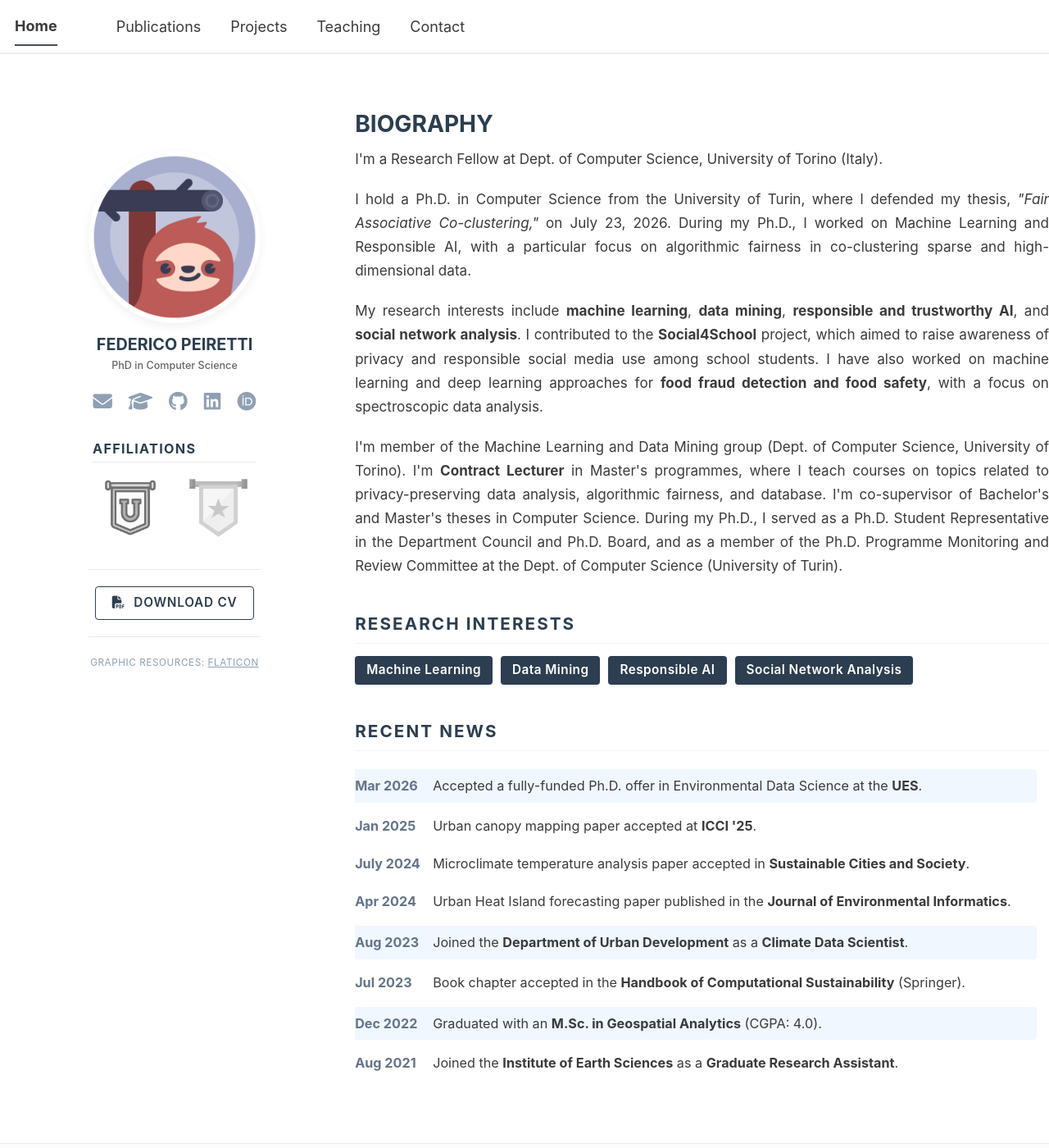
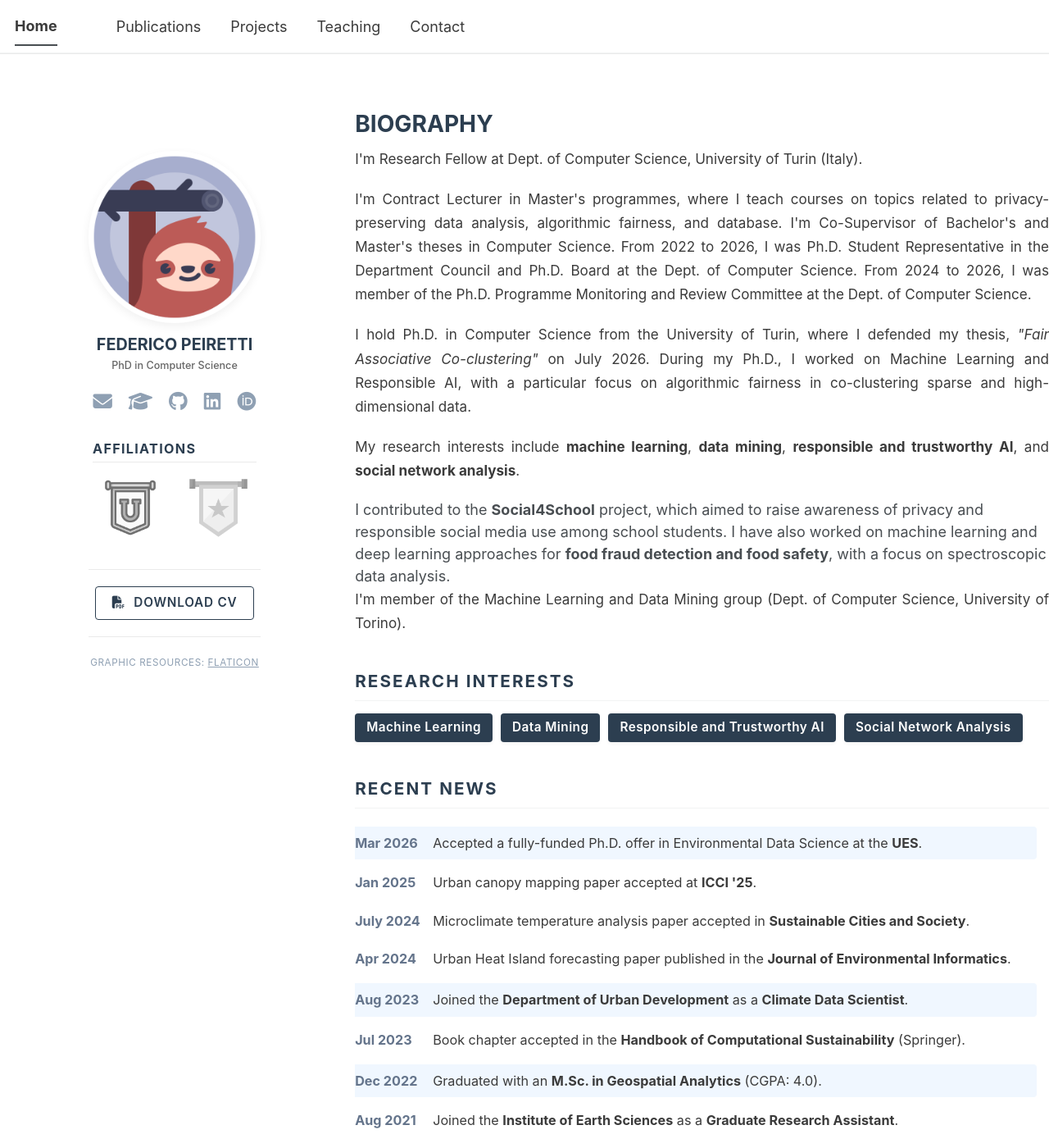
Before and after one commit to federicopeiretti/federicopeiretti.github.io, a Jekyll site: the page built from _pages/about.md, in a window 1280 px wide and 1400 px high. Shown: the whole window at 82% size. Built offline with Jekyll 4.4.1, drawn with Linux system fonts in a browser that asks for light colours; a script bundle is joined from its source files by our own code; library files that are not in the unit come from our copies.

Commit message:
update short bio

```diff
--- a/_pages/about.md
+++ b/_pages/about.md
@@ -185,19 +185,27 @@ redirect_from:
 </style>
 
 <div class="content-text">
-  I'm a Research Fellow at Dept. of Computer Science, University of Torino (Italy).
+  I'm Research Fellow at Dept. of Computer Science, University of Turin (Italy).
 </div>
 
 <div class="content-text">
-  I hold a Ph.D. in Computer Science from the University of Turin, where I defended my thesis, <em>"Fair Associative Co-clustering,"</em> on July 23, 2026. During my Ph.D., I worked on Machine Learning and Responsible AI, with a particular focus on algorithmic fairness in co-clustering sparse and high-dimensional data.
+  I'm Contract Lecturer in Master's programmes, where I teach courses on topics related to privacy-preserving data analysis, algorithmic fairness, and database. I'm Co-Supervisor of Bachelor's and Master's theses in Computer Science. From 2022 to 2026, I was Ph.D. Student Representative in the Department Council and Ph.D. Board at the Dept. of Computer Science. From 2024 to 2026, I was member of the Ph.D. Programme Monitoring and Review Committee at the Dept. of Computer Science.
 </div>
 
 <div class="content-text">
-  My research interests include <strong>machine learning</strong>, <strong>data mining</strong>, <strong>responsible and trustworthy AI</strong>, and <strong>social network analysis</strong>. I contributed to the <strong>Social4School</strong> project, which aimed to raise awareness of privacy and responsible social media use among school students. I have also worked on machine learning and deep learning approaches for <strong>food fraud detection and food safety</strong>, with a focus on spectroscopic data analysis.
+  I hold Ph.D. in Computer Science from the University of Turin, where I defended my thesis, <em>"Fair Associative Co-clustering"</em> on July 2026. During my Ph.D., I worked on Machine Learning and Responsible AI, with a particular focus on algorithmic fairness in co-clustering sparse and high-dimensional data.
 </div>
 
 <div class="content-text">
-  I'm member of the Machine Learning and Data Mining group (Dept. of Computer Science, University of Torino). I'm <strong>Contract Lecturer</strong> in Master's programmes, where I teach courses on topics related to privacy-preserving data analysis, algorithmic fairness, and database. I'm co-supervisor of Bachelor's and Master's theses in Computer Science. During my Ph.D., I served as a Ph.D. Student Representative in the Department Council and Ph.D. Board, and as a member of the Ph.D. Programme Monitoring and Review Committee at the Dept. of Computer Science (University of Turin).
+  My research interests include <strong>machine learning</strong>, <strong>data mining</strong>, <strong>responsible and trustworthy AI</strong>, and <strong>social network analysis</strong>.
+</div>
+
+<!-->
+  I contributed to the <strong>Social4School</strong> project, which aimed to raise awareness of privacy and responsible social media use among school students. I have also worked on machine learning and deep learning approaches for <strong>food fraud detection and food safety</strong>, with a focus on spectroscopic data analysis.
+<!-->
+
+<div class="content-text">
+  I'm member of the Machine Learning and Data Mining group (Dept. of Computer Science, University of Torino).
 </div>
 
 <!--<div class="collab-box" style="text-align: justify; text-justify: inter-word;">
@@ -208,7 +216,7 @@ redirect_from:
 <div class="interest-pills">
   <span class="pill">Machine Learning</span>
   <span class="pill">Data Mining</span>
-  <span class="pill">Responsible AI</span>
+  <span class="pill">Responsible and Trustworthy AI</span>
   <span class="pill">Social Network Analysis</span>
 </div>
 
```
